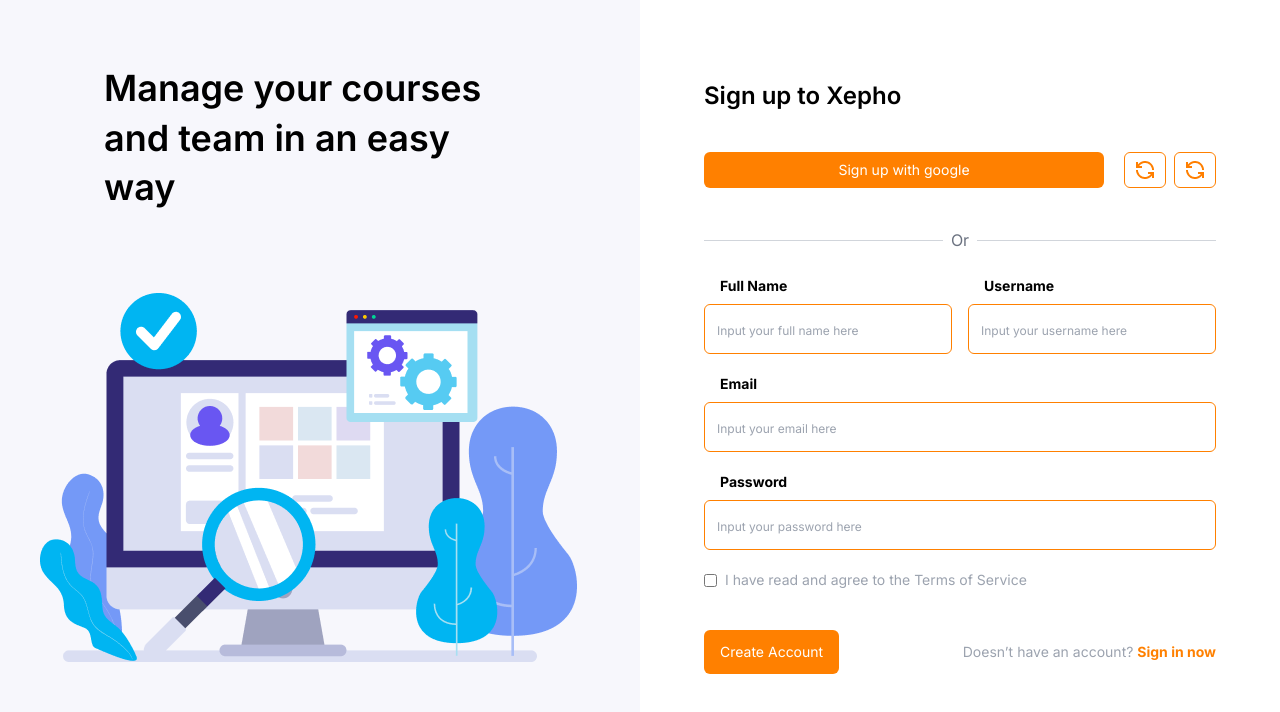
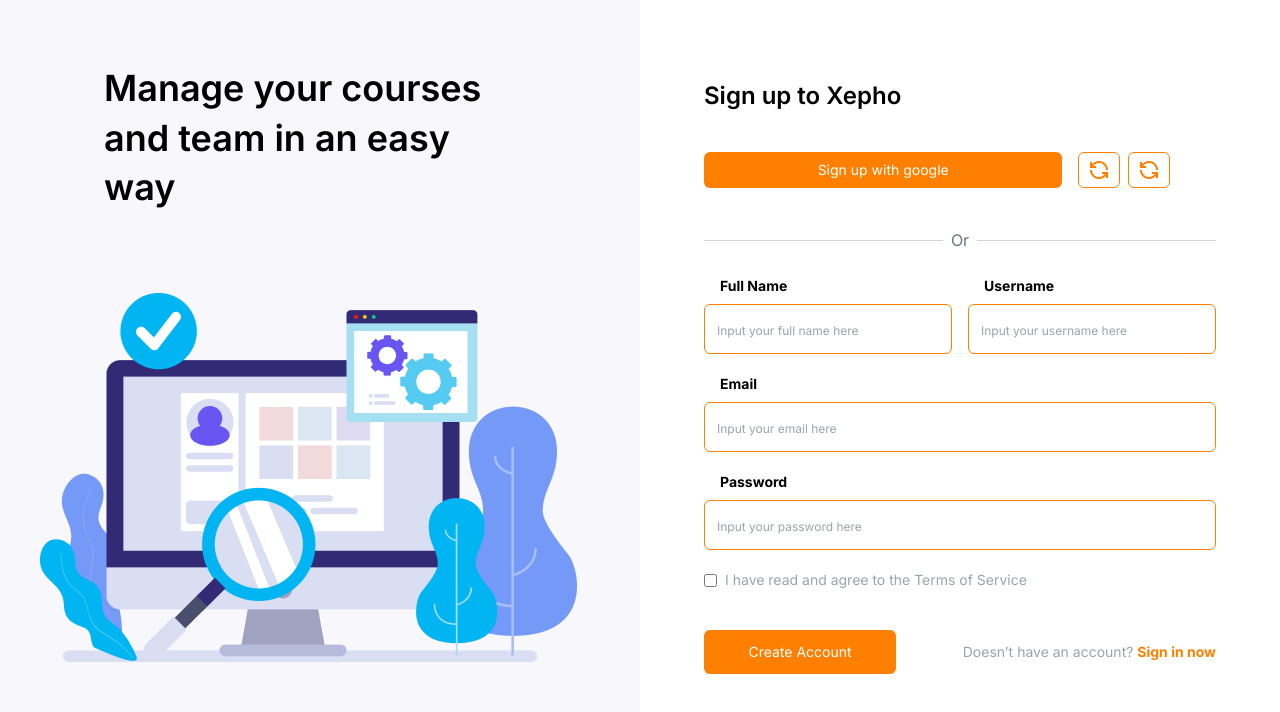
Before and after one commit to Tez-cyber/reg_form, a website: page new_signup.html in a window 1280 px wide. Drawn offline with Linux system fonts and the light colour scheme.

Commit message:
Adjusted google sign button

```diff
--- a/new_signup.html
+++ b/new_signup.html
@@ -27,8 +27,8 @@
                 <h2 class="text-2xl font-semibold">Sign up to Xepho</h2>
                 <!-- ===== buttons -->
                 <section class="py-10">
-                    <div class="flex justify-between">
-                        <button class="bg-bright rounded-md w-[400px] py-2 text-sm text-white">Sign up with google</button>
+                    <div class="flex gap-4">
+                        <button class="bg-bright rounded-md w-[70%] py-2 text-sm text-white">Sign up with google</button>
                         <div class="flex gap-2">
                             <div class="border-bright border-[1.5px] border-solid px-2 flex items-center object-contain rounded-md ">
                                 <img src="./assets/spin.png" alt="">
@@ -77,7 +77,7 @@
                 </section>
                 <!-- ============== Create  -->
                 <section class="my-10 flex items-center justify-between">
-                    <button class="bg-bright rounded-md py-3 px-4 text-sm text-white">Create Account</button>
+                    <button class="bg-bright rounded-md w-[192px] py-3 px-4 text-sm text-white">Create Account</button>
                     <div class="text-sm">
                         <span class="text-gray-400">
                             Doesn’t have an account?
```
Also changed, not shown: index.html (+4 -3 lines), css/main.css.
